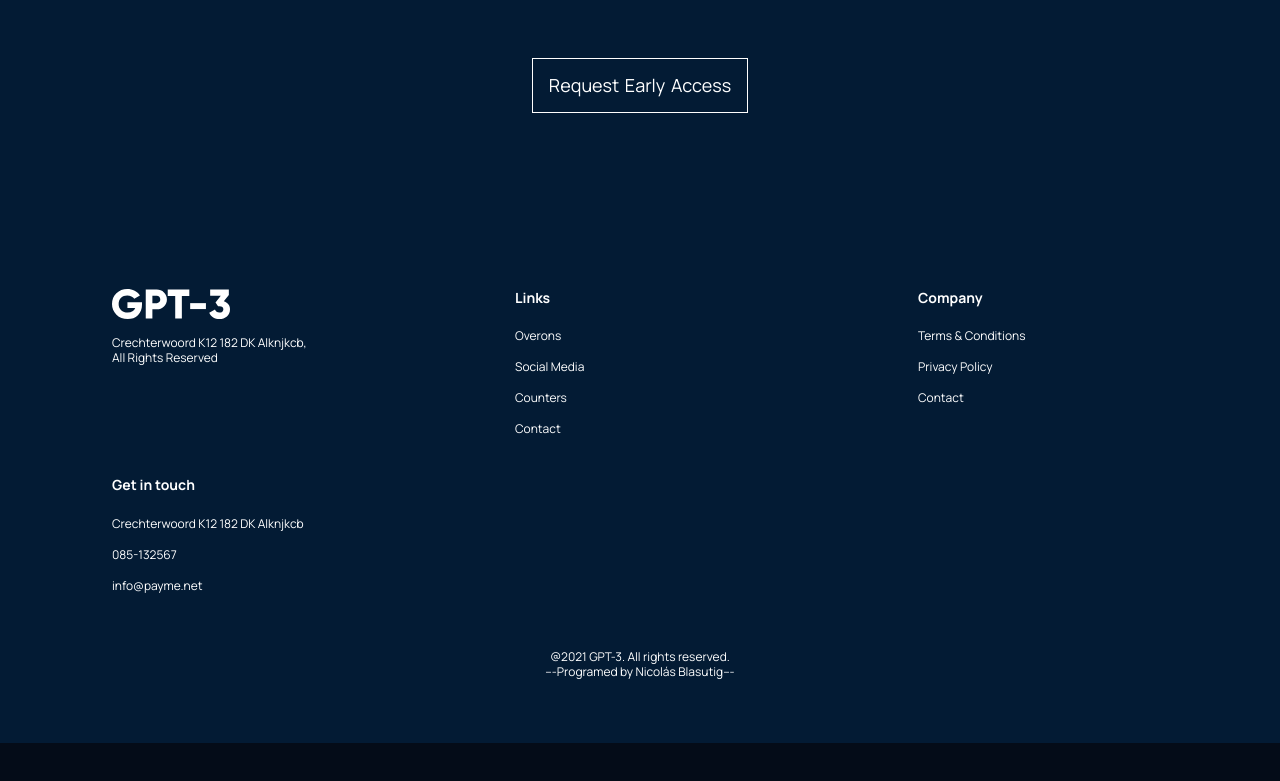
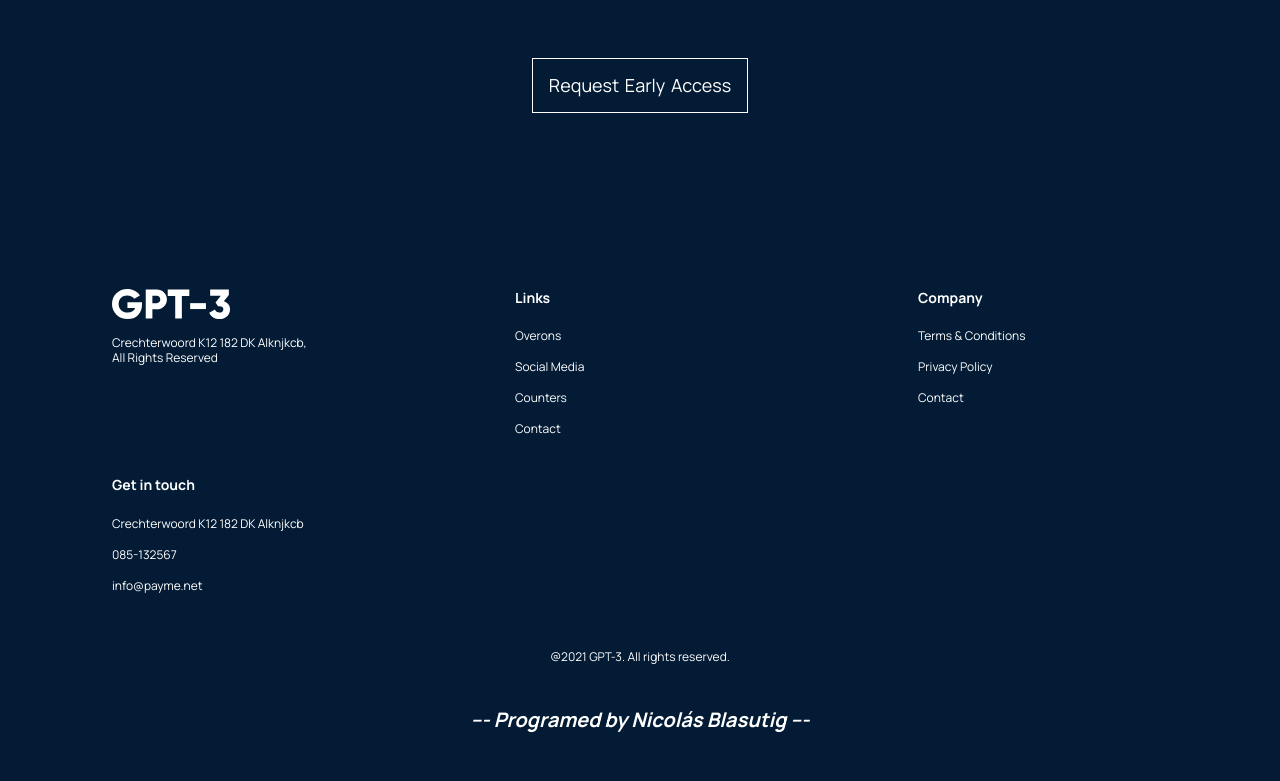
Before and after one commit to NicoBlas/react_GPT-3, a React (Create React App) app: page / in a window 1280 px wide. Shown: the part 4302-5083 px from the top of the page. Before the commit the page ends 5045 px from the top, so only its background shows below. Built offline with nearby package versions, Linux system fonts and the light colour scheme.

Commit message:
footer changes

```diff
--- a/src/containers/footer/Footer.jsx
+++ b/src/containers/footer/Footer.jsx
@@ -40,7 +40,7 @@ const Footer = () => (
 
     <div className="gpt3__footer-copyright">
       <p>@2021 GPT-3. All rights reserved.</p>
-      <p>---Programed by Nicolás Blasutig---</p>
+      <h1>--- Programed by Nicolás Blasutig ---</h1>
     </div>
 
   </div>
--- a/src/containers/footer/footer.css
+++ b/src/containers/footer/footer.css
@@ -115,6 +115,26 @@
     color: #fff;
 }
 
+.gpt3__footer-copyright h1 {
+    font-size: 20px;
+    font-family: var(--font-family);
+    line-height: 15px;
+    color: #fff;
+    font-style: italic;
+    margin-top: 2rem;
+    padding: 1rem;
+    cursor: pointer;
+
+}
+
+.gpt3__footer-copyright h1:hover{
+    background: var(--gradient-text);
+    background-clip: text;
+    -webkit-background-clip:text;
+    -webkit-text-fill-color: transparent;
+
+}
+
 @media screen and (max-width: 850px) {
     .gpt3__footer-heading h1 {
         font-size: 44px;
```
